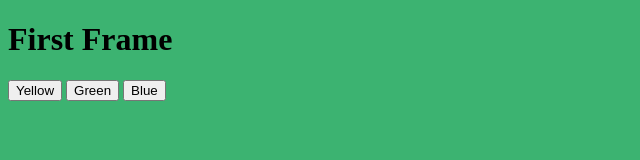
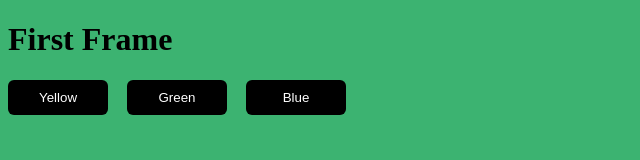
Before and after one commit to ElenaBorisenkoO/colorApp, a plain HTML site: page first_frame/first_frame.html in a window 1280 px wide. Shown: the whole page, without its empty margins (0-640 px from the left). Drawn offline with nearby package versions, Linux system fonts and the light colour scheme.

Commit message:
add styles to the app

```diff
--- a/first_frame/first_frame.html
+++ b/first_frame/first_frame.html
@@ -3,11 +3,7 @@
 
 <head>
     <meta charset="utf-8">
-    <style>
-        body {
-            background: mediumseagreen;
-        }
-    </style>
+    <link href="style.css" rel="stylesheet">
     <script src="https://ajax.googleapis.com/ajax/libs/jquery/2.1.3/jquery.min.js"></script>
 </head>
 
--- /dev/null
+++ b/first_frame/style.css
@@ -0,0 +1,22 @@
+body {
+    background: mediumseagreen;
+}
+
+button{
+    display: inline-block;
+    vertical-align: middle;
+    background-color: #000;
+    border-radius: 6px;
+    color: white;
+    outline: none;
+    padding: 10px 20px;
+    appearance: none;
+    cursor: pointer;
+    border: none;
+    min-width: 100px;
+    margin-right: 15px;
+}
+
+button:last-of-type{
+    margin-right: 0;
+}
--- /dev/null
+++ b/second_frame/style.css
@@ -0,0 +1,22 @@
+body {
+    background: magenta;
+}
+
+button{
+    display: inline-block;
+    vertical-align: middle;
+    background-color: #000;
+    border-radius: 6px;
+    color: white;
+    outline: none;
+    padding: 10px 20px;
+    appearance: none;
+    cursor: pointer;
+    border: none;
+    min-width: 100px;
+    margin-right: 15px;
+}
+
+button:last-of-type{
+    margin-right: 0;
+}
--- /dev/null
+++ b/style.css
@@ -0,0 +1,4 @@
+body{
+    display: flex;
+    height: 100vh;
+}
```
Also changed, not shown: index.html (+2 -1 lines), second_frame/second_frame.html (+1 -5 lines).
